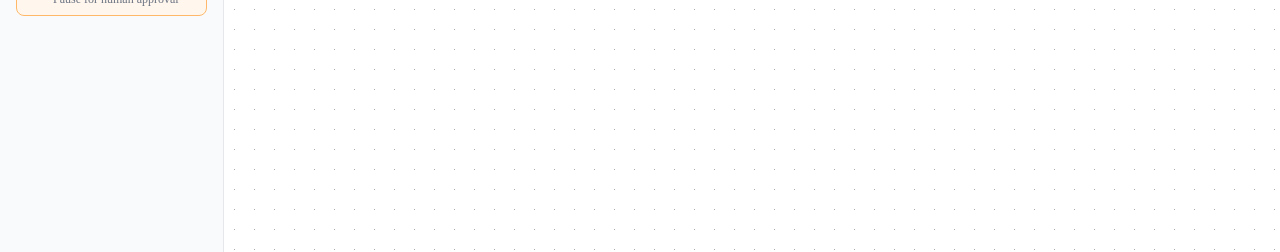
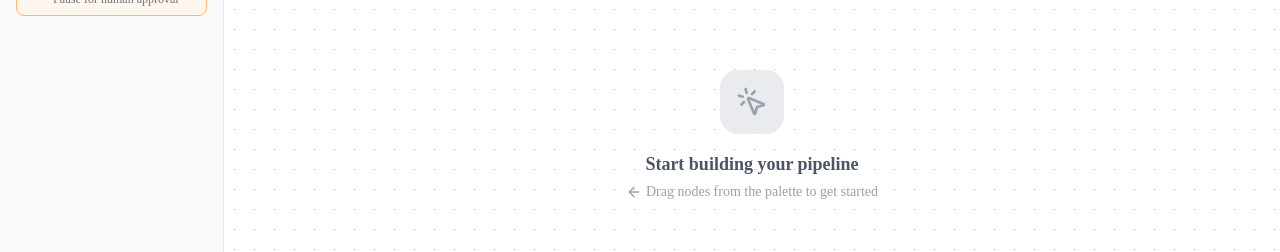
Before and after one commit to SMat777/gridlane, a Next.js app in the folder apps/web/: page / in a window 1280 px wide. Shown: the part 288-540 px from the top of the page. Built offline with nearby package versions, Linux system fonts and the light colour scheme; no server answers.

Commit message:
Add empty state overlay to canvas (#9)
Shows a helpful message with arrow pointing to palette when canvas
has no nodes. Uses pointer-events-none so drag-drop still works
through the overlay.

```diff
--- a/apps/web/src/components/canvas/pipeline-canvas.tsx
+++ b/apps/web/src/components/canvas/pipeline-canvas.tsx
@@ -13,6 +13,7 @@ import {
   getOutgoers,
 } from "@xyflow/react";
 import "@xyflow/react/dist/style.css";
+import { MousePointerClick, ArrowLeft } from "lucide-react";
 import { usePipelineStore } from "@/stores/pipeline-store";
 import type { CanvasNode } from "@/stores/pipeline-store";
 import { nodeTypes } from "./nodes";
@@ -110,7 +111,25 @@ function PipelineCanvasInner() {
       <NodePalette />
       <div className="relative flex flex-1 flex-col">
         <PipelineToolbar />
-        <div className="flex-1">
+        <div className="relative flex-1">
+        {nodes.length === 0 && (
+          <div className="pointer-events-none absolute inset-0 z-10 flex items-center justify-center">
+            <div className="flex flex-col items-center gap-4 text-center">
+              <div className="flex h-16 w-16 items-center justify-center rounded-2xl bg-gray-200/80 dark:bg-gray-800/80">
+                <MousePointerClick className="h-8 w-8 text-gray-400" />
+              </div>
+              <div>
+                <h2 className="text-lg font-semibold text-gray-600 dark:text-gray-300">
+                  Start building your pipeline
+                </h2>
+                <p className="mt-1 flex items-center justify-center gap-1 text-sm text-gray-400">
+                  <ArrowLeft className="h-4 w-4" />
+                  Drag nodes from the palette to get started
+                </p>
+              </div>
+            </div>
+          </div>
+        )}
         <ReactFlow
           nodes={nodes}
           edges={edges}
```
